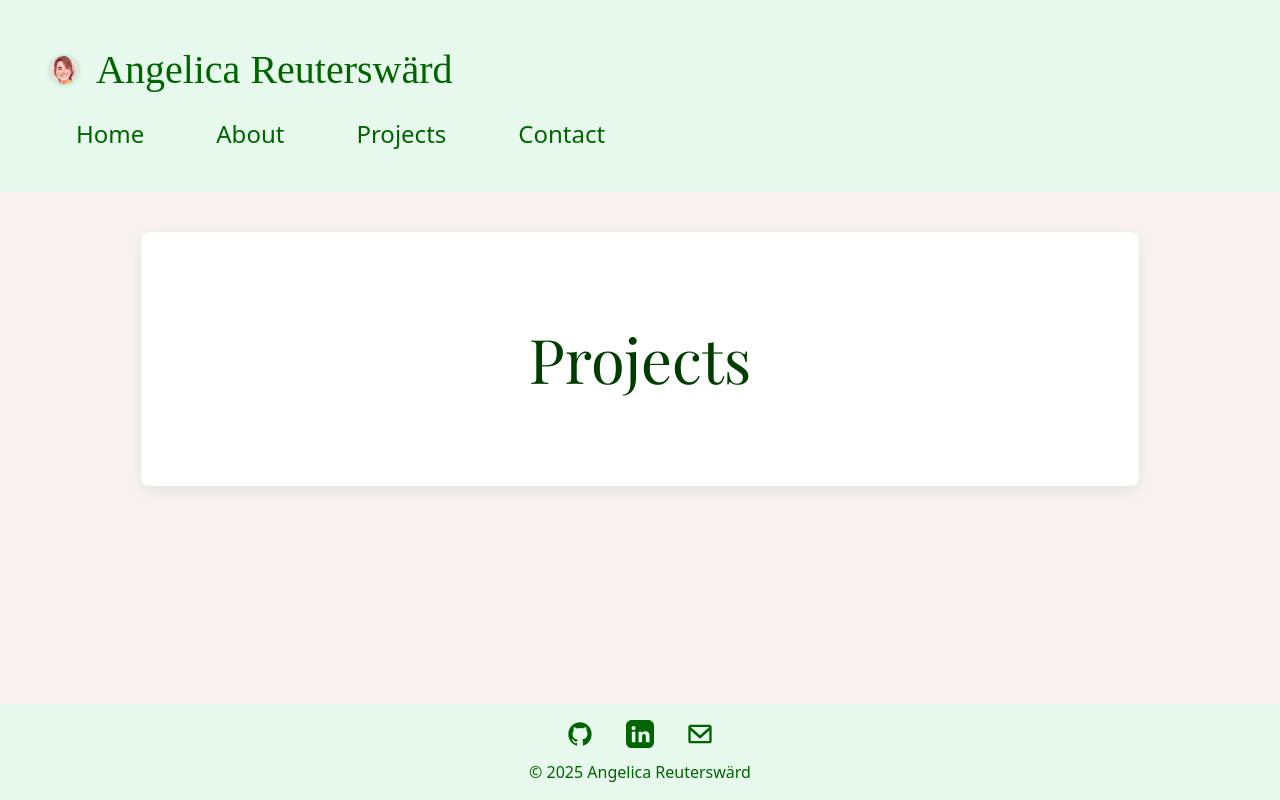
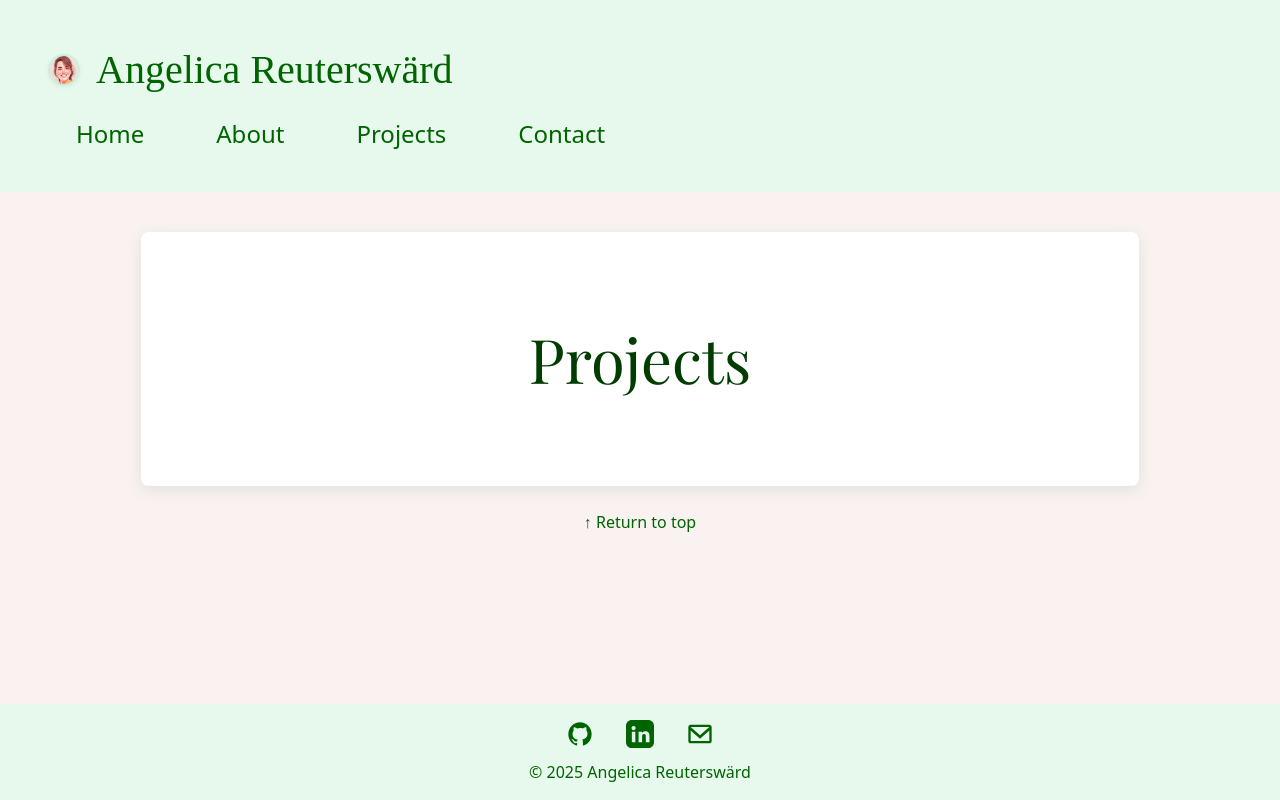
Before and after one commit to Ayngie/react-portfolio, a React (Vite) app: page /projects in a window 1280 px wide. Built offline with nearby package versions, Linux system fonts and the light colour scheme; no server answers; a web font is replaced by a local one.

Commit message:
Feat: added return to top link

```diff
--- a/src/components/Layout/Layout.tsx
+++ b/src/components/Layout/Layout.tsx
@@ -23,6 +23,12 @@ const Layout: React.FC = () => (
     </header>
     <main id="main-content">
       <Outlet />
+      <a
+        href="#Home"
+        className="return-to-top-link"
+        aria-label="Return to top of page">
+        ↑ Return to top
+      </a>
     </main>
     <Footer />
   </>
```
